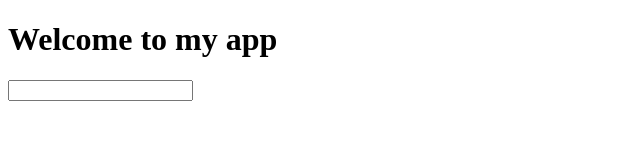
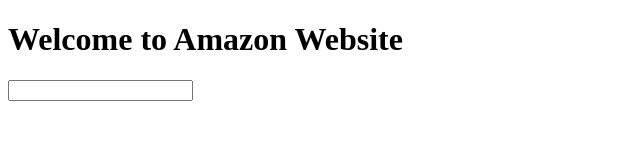
Before and after one commit to chandansutradhar2/my-app, a plain HTML site: page index.html in a window 1280 px wide. Shown: the whole page, without its empty margins (0-640 px from the left). Drawn offline with Linux system fonts and the light colour scheme.

Commit message:
added amazon brand in site

```diff
--- a/index.html
+++ b/index.html
@@ -4,10 +4,10 @@
     <meta charset="UTF-8">
     <meta http-equiv="X-UA-Compatible" content="IE=edge">
     <meta name="viewport" content="width=device-width, initial-scale=1.0">
-    <title>Source Control Demo</title>
+    <title>Amazon Clone</title>
 </head>
 <body>
-    <h1>Welcome to my app</h1>
+    <h1>Welcome to Amazon Website</h1>
     <input type="text">
 </body>
 </html>
--- a/index.js
+++ b/index.js
@@ -5,7 +5,7 @@ function fun1(){
 
 function fun2(){
     console.log('fun2 invoked')
-
+}
 
 function fun3(){
     console.log('fun3 invoked');
```
